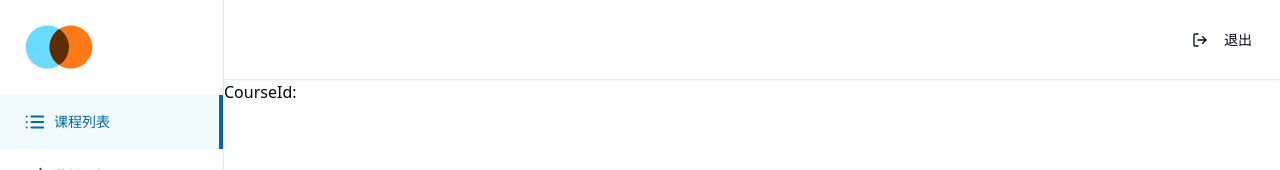
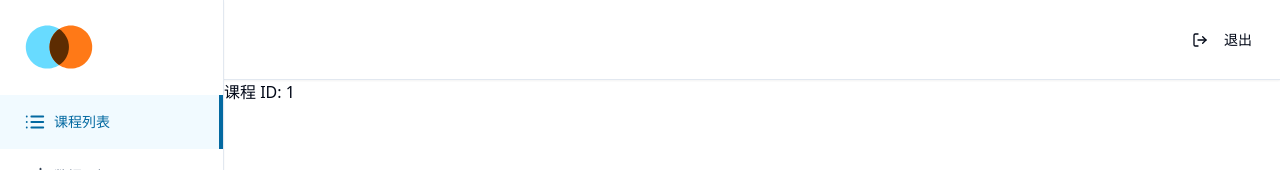
Before and after one commit to Eumenides1/rookie-lms, a Next.js app: page /teacher/courses/1 in a window 1280 px wide. Shown: the top 170 px of the page. Built offline with nearby package versions, Linux system fonts and the light colour scheme.

Commit message:
feat: Next15之后动态 API（如 params 和 searchParams）已被异步化

```diff
--- a/app/(dashboard)/(routes)/teacher/courses/[courseId]/page.tsx
+++ b/app/(dashboard)/(routes)/teacher/courses/[courseId]/page.tsx
@@ -1,10 +1,6 @@
-// 将 CourseIdPage 定义为服务器端组件
-export default async function CourseIdPage({ params }: { params: { courseId: string } }) {
-    const { courseId } = await params.courseId;
+async function CourseIdPage({ params }: { params: { courseId: string } }) {
+    const { courseId } = await params;
+    return <p>课程 ID: {courseId}</p>;
+}
 
-    return (
-        <div>
-            CourseId: {courseId}
-        </div>
-    );
-}
+export default CourseIdPage;
```
